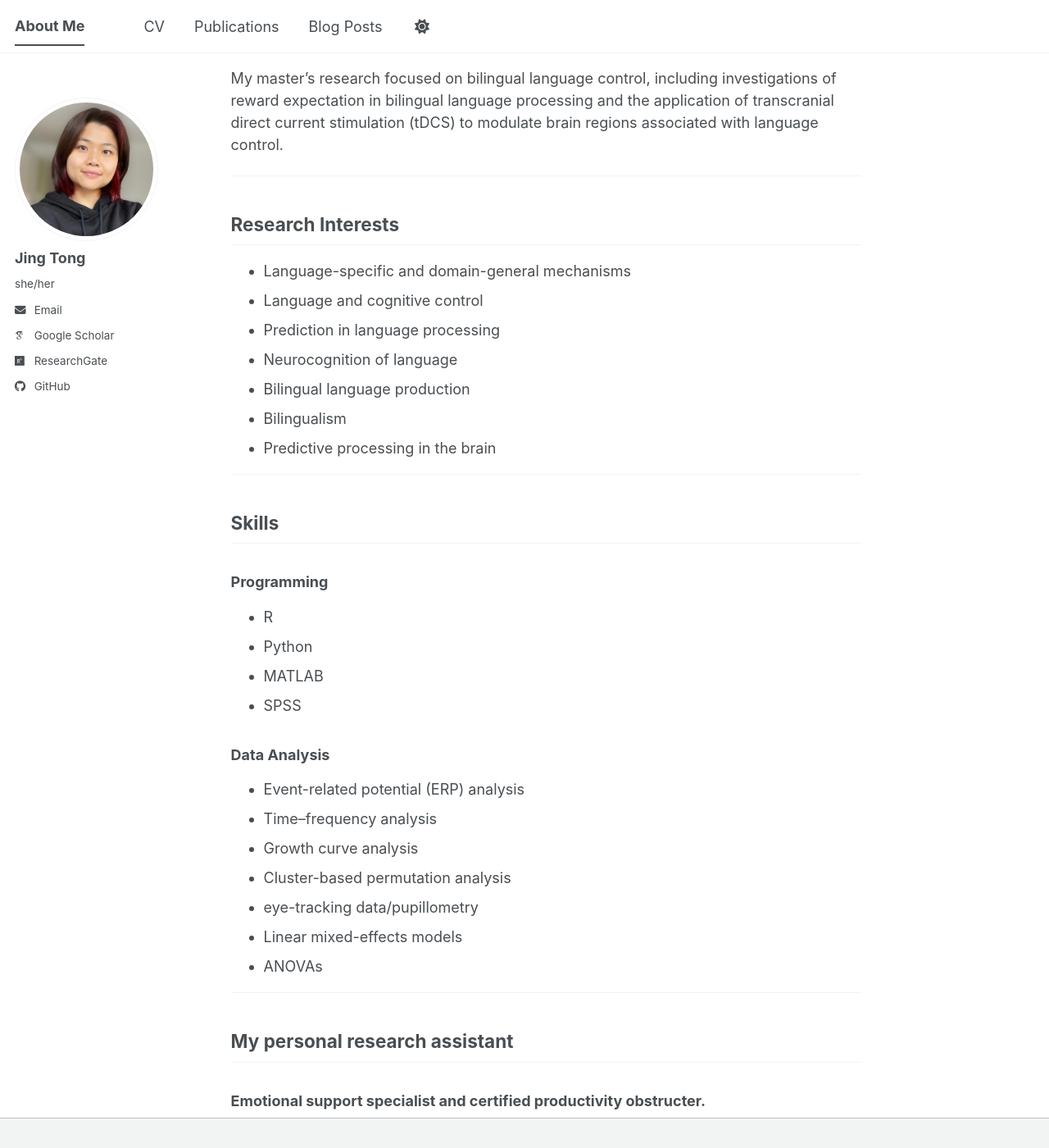
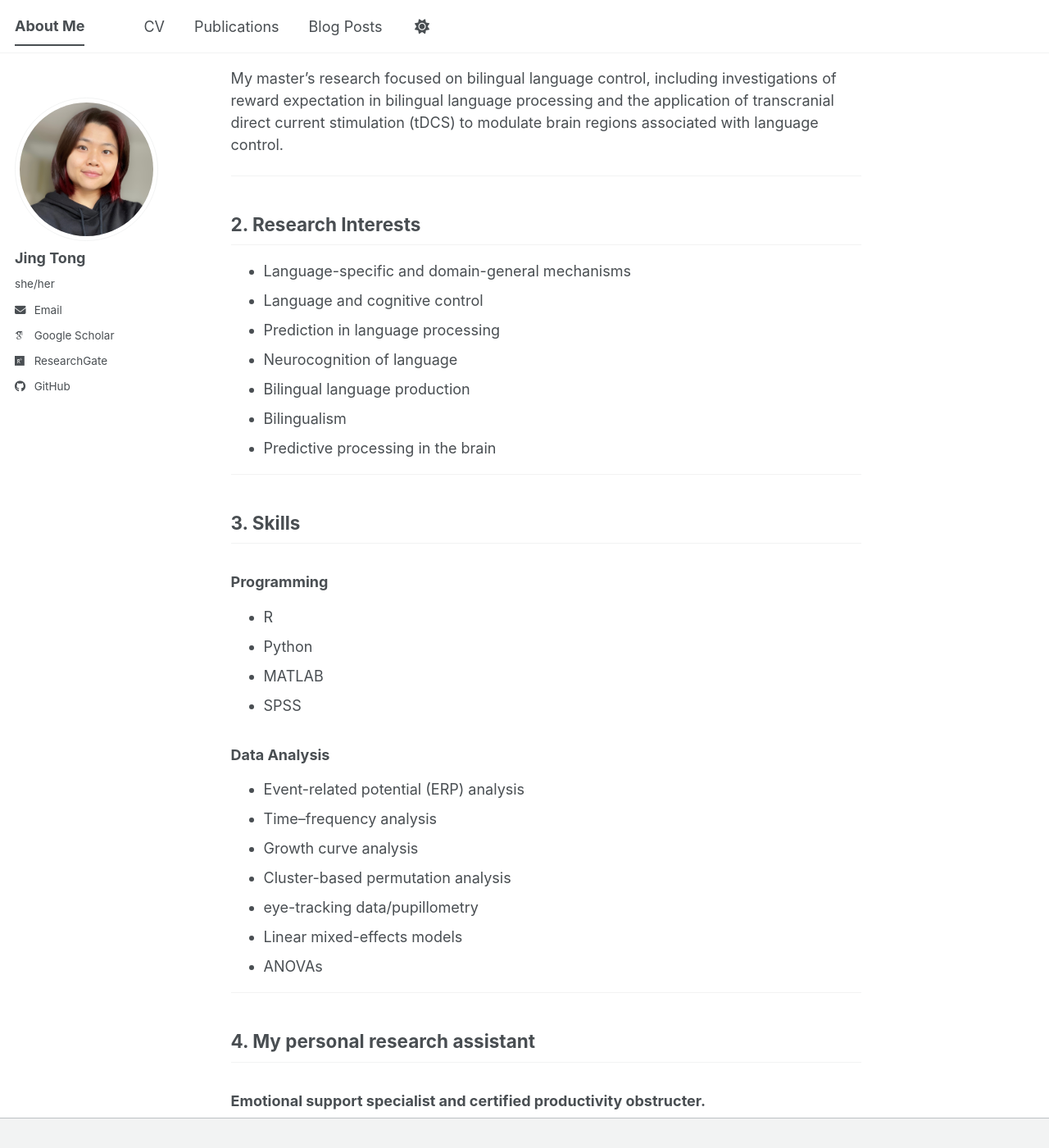
Before and after one commit to JingTong01/jingtong01.github.io, a Jekyll site: the page built from _pages/about.md, in a window 1280 px wide and 1400 px high, scrolled down 766 px. Shown: the whole window at 82% size. Built offline with Jekyll 4.4.1, drawn with Linux system fonts in a browser that asks for light colours; some web fonts are replaced; a script bundle is joined from its source files by our own code; library files that are not in the unit come from our copies; some of the changed text lies outside the part shown.

Commit message:
Update about.md

```diff
--- a/_pages/about.md
+++ b/_pages/about.md
@@ -26,7 +26,7 @@ My master's research focused on bilingual language control, including investigat
 
 ---
 
-## Research Interests
+## 2. Research Interests
 - Language-specific and domain-general mechanisms
 - Language and cognitive control
 - Prediction in language processing
@@ -37,7 +37,7 @@ My master's research focused on bilingual language control, including investigat
 
 ---
 
-## Skills
+## 3. Skills
 
 ### Programming
 - R
@@ -59,7 +59,7 @@ My master's research focused on bilingual language control, including investigat
 
 ---
 
-## My personal research assistant
+## 4. My personal research assistant
 
 ### Emotional support specialist and certified productivity obstructer.
 
```
Also changed, not shown: other parts of _pages/about.md (+1 -1 lines).
